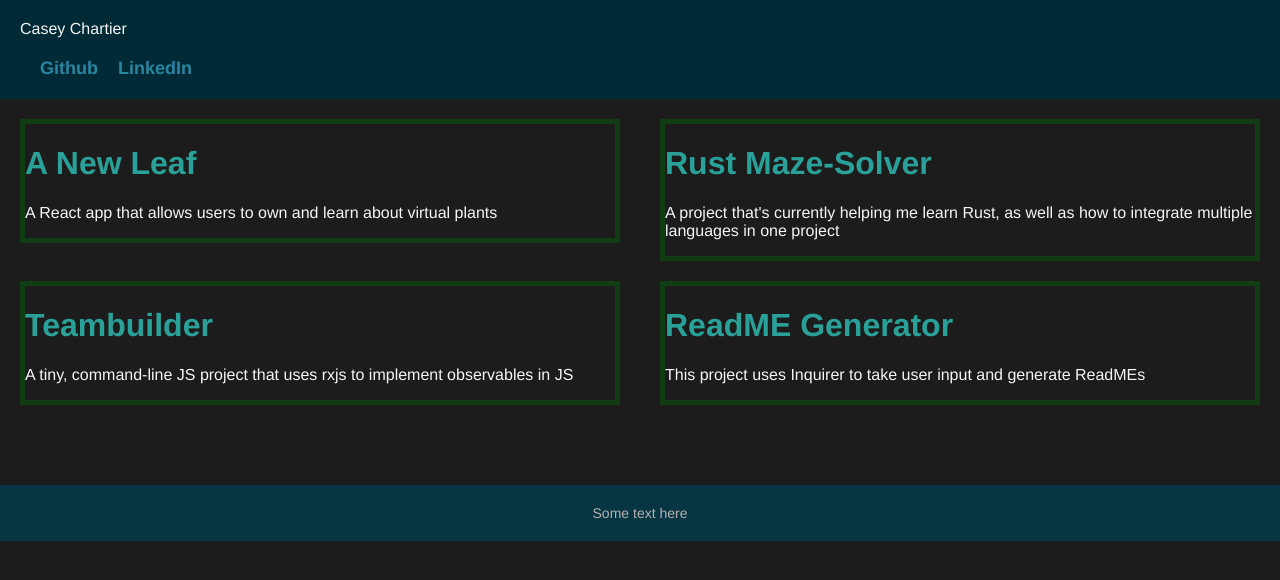
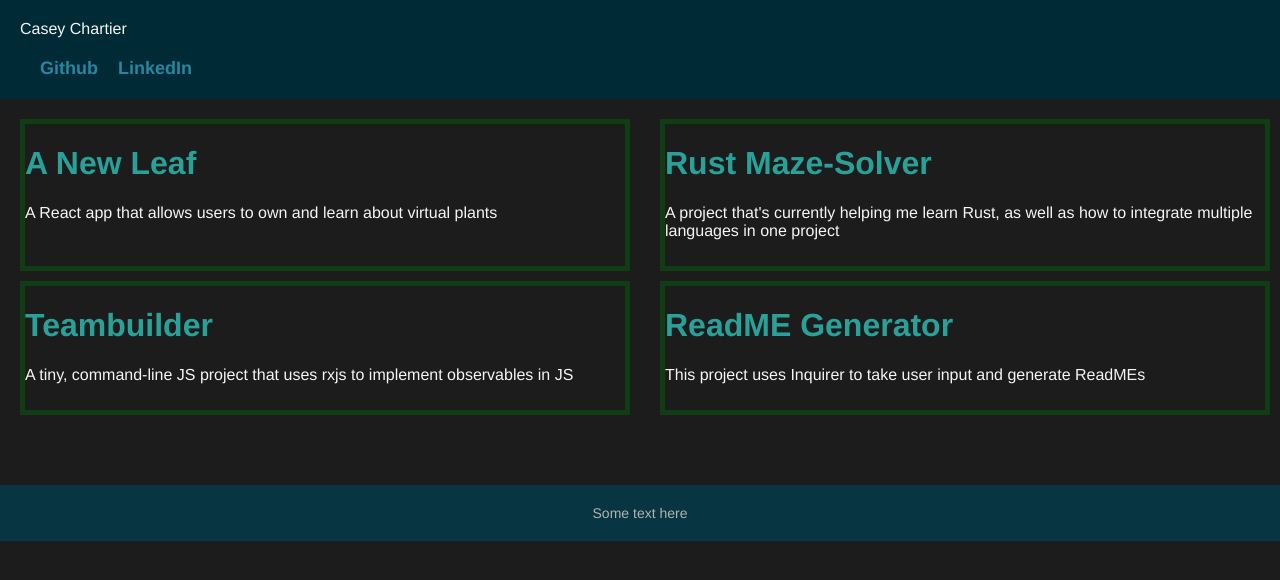
Before and after one commit to MustyBraid/mustybraid.github.io, a React (Create React App) app: page / in a window 1280 px wide. Shown: the top 580 px of the page. Built offline with nearby package versions, Linux system fonts and the light colour scheme.

Commit message:
fixing a small bug with smallcard not filling its parent element and marveling at how quickly gh-pages works

```diff
--- a/src/App.css
+++ b/src/App.css
@@ -9,6 +9,7 @@ body {
   display: flex;
   flex-wrap: wrap;
   justify-content: space-between;
+  align-items: stretch;
 }
 
 .projectCard {
@@ -18,6 +19,8 @@ body {
 
 .smallCard {
   border: 5px solid #0068096f;
+  height: 100%;
+  width: 100%;
 }
 
 .bigCard {
--- a/src/ProjectCard.jsx
+++ b/src/ProjectCard.jsx
@@ -4,8 +4,6 @@ export function ProjectCard({ project }) {
     const bigCard = useRef(null);
     const closeButton = useRef(null);
     const smallCard = useRef(null)
-
-
 
     function select(e) {
         e.stopPropagation();
@@ -22,7 +20,7 @@ export function ProjectCard({ project }) {
         smallCard.current.classList.toggle("invisible");
         //unhide big card (absolutely positioned where smallcard was)
         bigCard.current.classList.toggle("hide");
-        //background fades in as big card expands
+        //clickable background fades in as big card expands
         closeButton.current.classList.toggle("transparent");
         closeButton.current.classList.toggle("invisible");
         //timeouts separate changes so they transition properly
```
